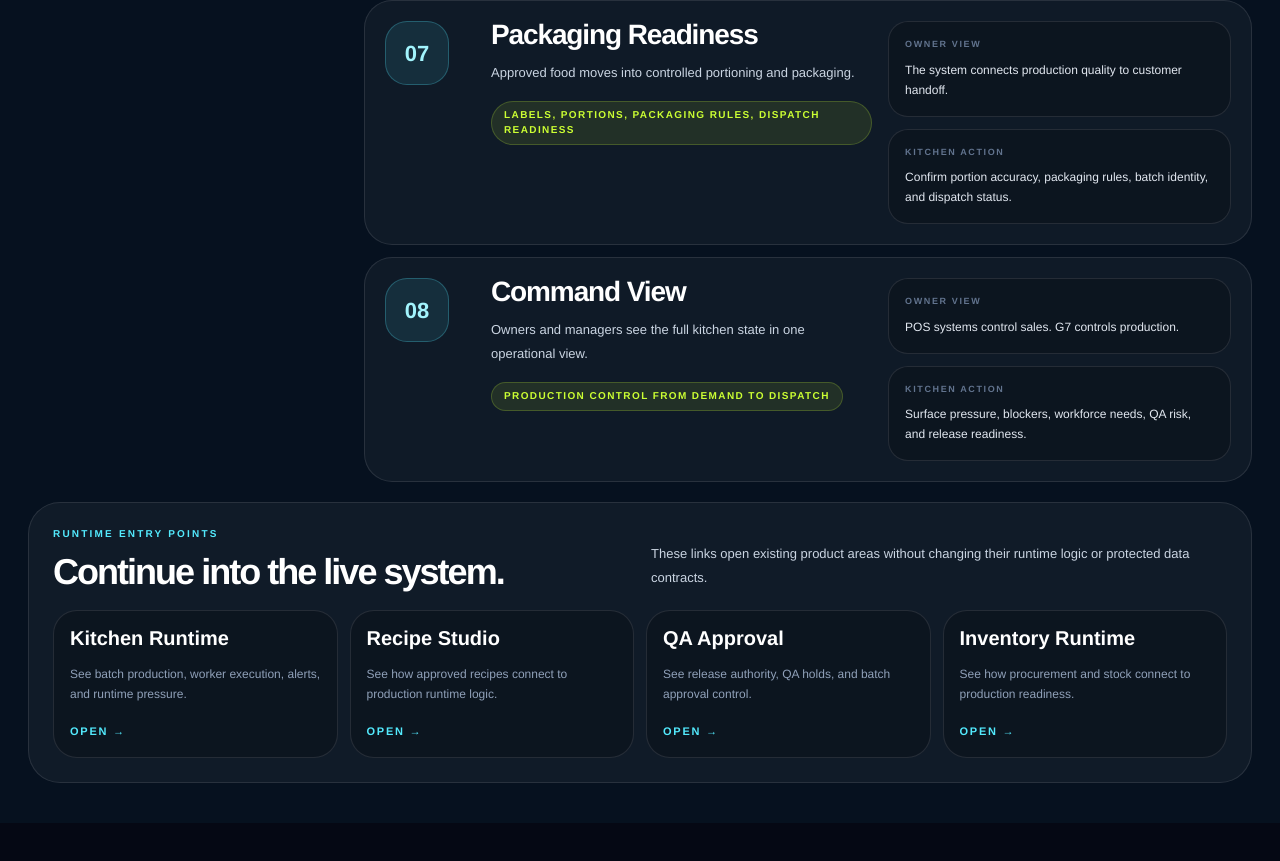
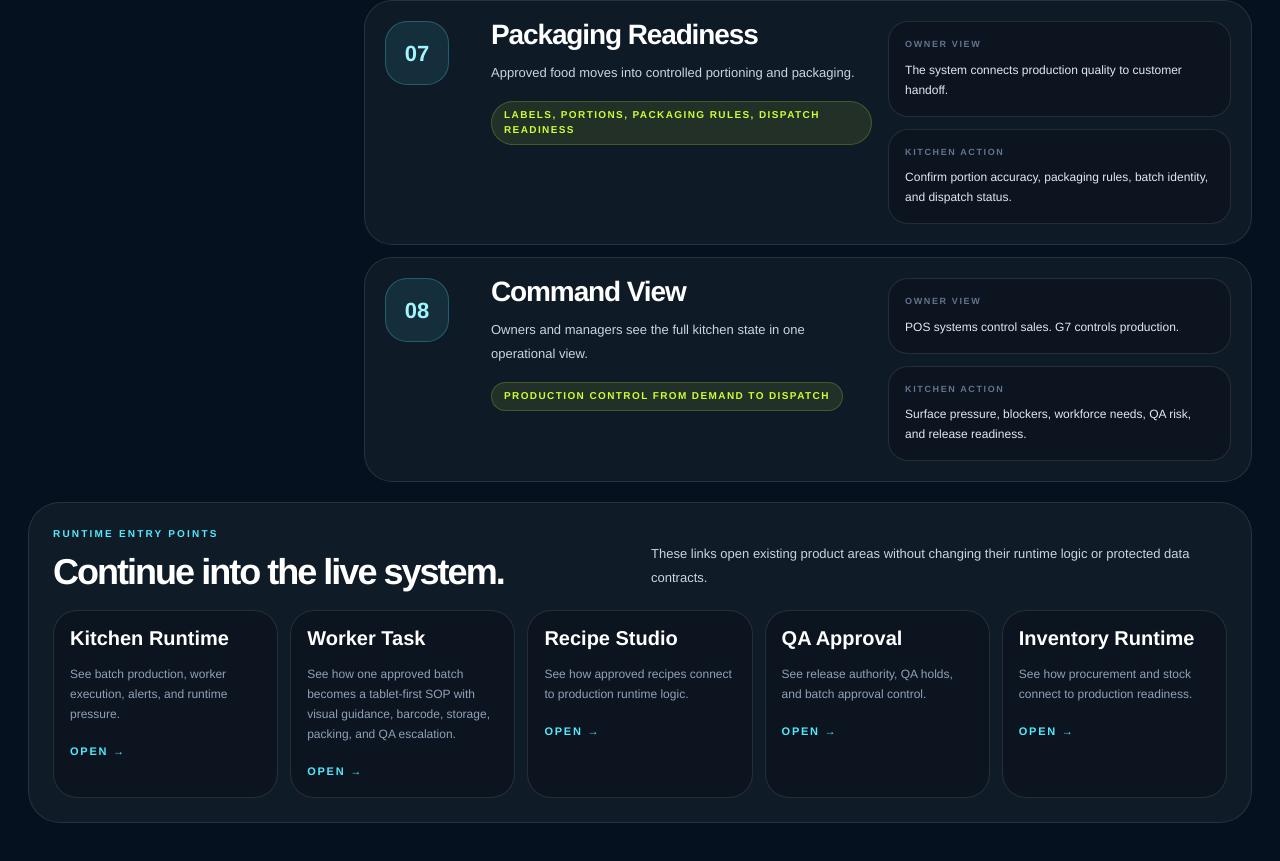
Before and after one commit to ammsofia11-wq/g7-mvpos, a Next.js app: page /demo-sale in a window 1280 px wide. Shown: the part 2228-3089 px from the top of the page. Before the commit the page ends 3051 px from the top, so only its background shows below. Built offline with nearby package versions, Linux system fonts and the light colour scheme.

Commit message:
Add worker task entry to demo journey

```diff
--- a/app/demo-sale/page.tsx
+++ b/app/demo-sale/page.tsx
@@ -99,6 +99,11 @@ const commandCards = [
     title: "Kitchen Runtime",
     href: "/kitchen",
     note: "See batch production, worker execution, alerts, and runtime pressure.",
+  },
+  {
+    title: "Worker Task",
+    href: "/worker-task",
+    note: "See how one approved batch becomes a tablet-first SOP with visual guidance, barcode, storage, packing, and QA escalation.",
   },
   {
     title: "Recipe Studio",
@@ -306,7 +311,7 @@ export default function DemoSalePage() {
             </p>
           </div>
 
-          <div className="mt-5 grid gap-3 md:grid-cols-2 xl:grid-cols-4">
+          <div className="mt-5 grid gap-3 md:grid-cols-2 xl:grid-cols-5">
             {commandCards.map((card) => (
               <Link
                 key={card.title}
```
